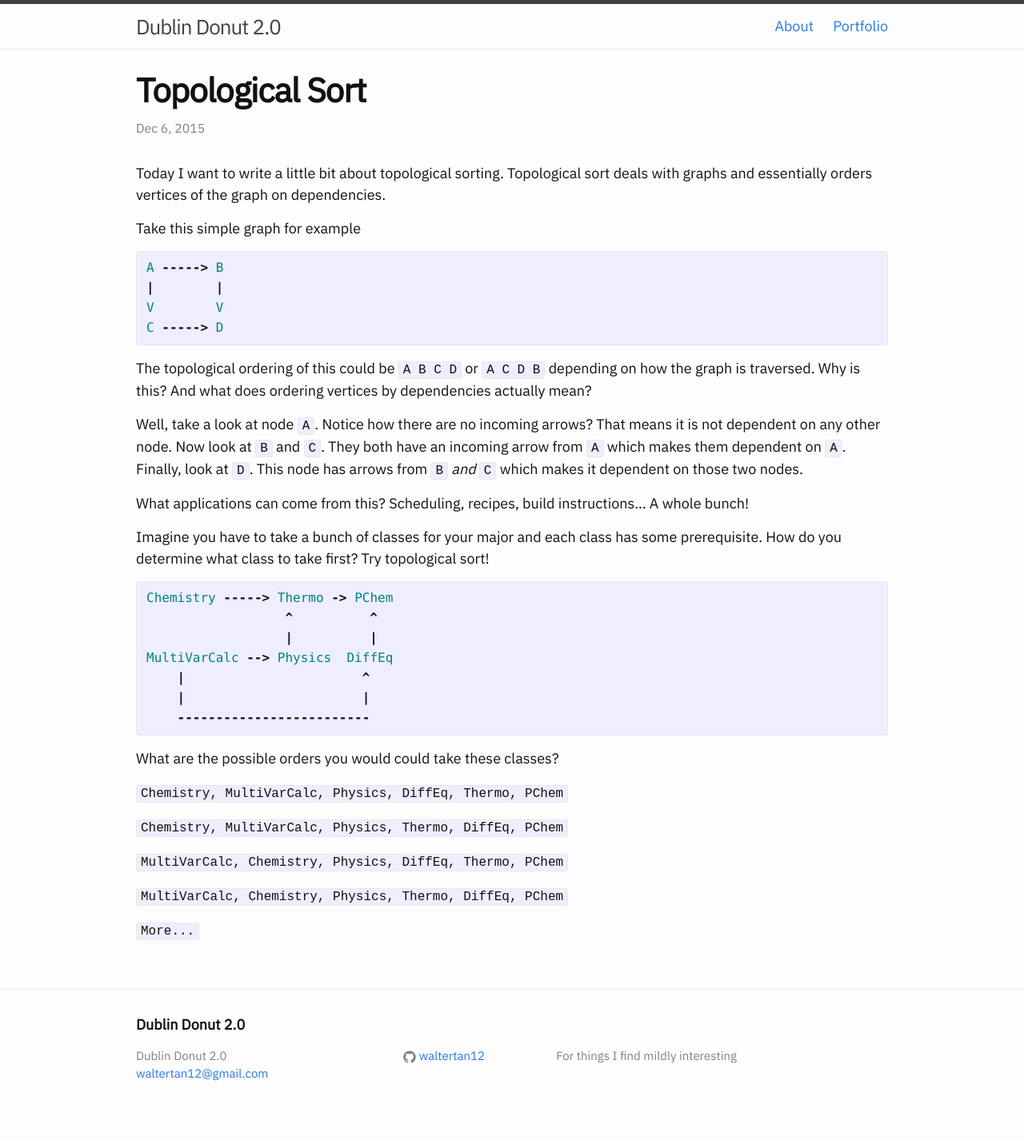
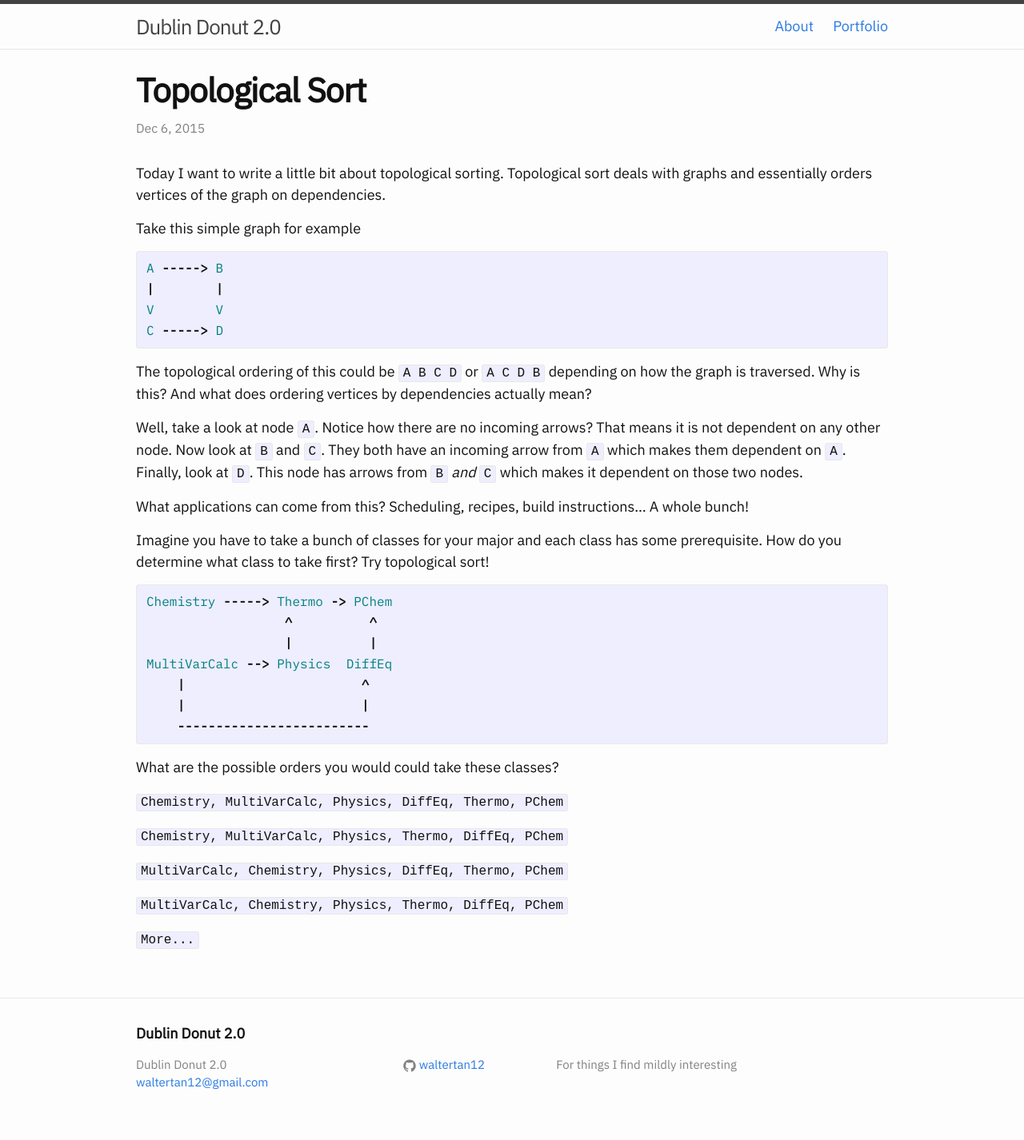
Before and after one commit to waltertan12/blog, a Jekyll site: the page built from _posts/2015-12-06-topological-sort.markdown, in a window 1280 px wide. Shown: the whole page at 80% size. Built offline with Jekyll 4.4.1, drawn with Linux system fonts in a browser that asks for light colours.

Commit message:
Update fonts

```diff
--- a/_sass/_base.scss
+++ b/_sass/_base.scss
@@ -37,7 +37,7 @@ ul, ol, dl, figure,
     margin-bottom: $spacing-unit / 2;
 }
 pre > code {
-    font-family: Consolas;
+    font-family: $monospace-font;
 }
 
 
--- a/css/main.scss
+++ b/css/main.scss
@@ -2,7 +2,7 @@
 # Only the main Sass file needs front matter (the dashes are enough)
 ---
 @charset "utf-8";
-@import url('https://fonts.googleapis.com/css?family=IBM+Plex+Mono|IBM+Plex+Sans');
+@import url('https://fonts.googleapis.com/css?family=IBM+Plex+Sans|IBM+Plex+Mono');
 // Our variables
 $base-font-family: 'IBM Plex Sans', sans-serif;
 $base-font-size:   18px;
```
Also changed, not shown: _posts/2018-05-07-how-to-frontend-rendering-the-virtual-dom.md (+1 -1 lines).
